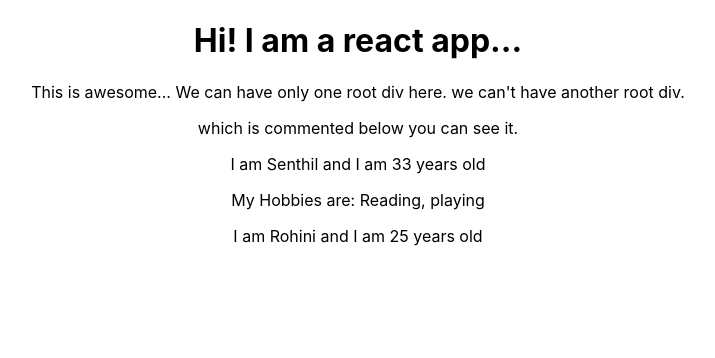
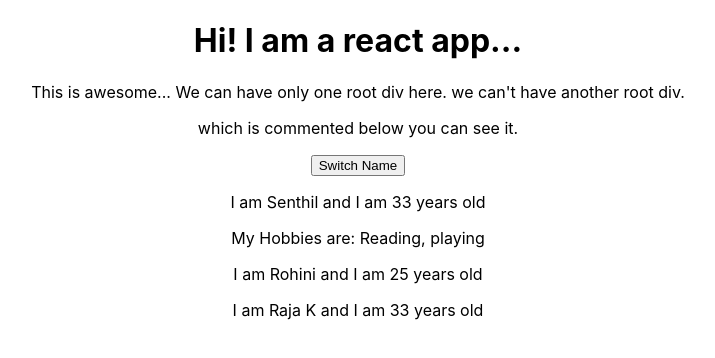
Before and after one commit to sentraja/my-app, a React (Create React App) app: page / in a window 1280 px wide. Shown: the top 358 px of the page, without its empty margins (282-997 px from the left). Built offline with nearby package versions, Linux system fonts and the light colour scheme.

Commit message:
Introducution with the state and cerated a sample state and just started

```diff
--- a/src/App.js
+++ b/src/App.js
@@ -3,6 +3,17 @@ import logo from './logo.svg';
 import './App.css';
 import Person1 from './Person/Person'; // Person1 should be any name since it get the refernce form the path and it should be in the name we used to create. Then the same namespace has to use at the refernece to include the components here.
 class App extends Component {
+
+  //state which can be manageable within component.
+  state = {
+    persons: [
+      { name: 'Senthil', age: 33 },
+      { name: 'Rohini', age: 25 },
+      { name: 'Raja K', age: 33 }
+    ]
+  }
+
+
   render() {
     return (
       <div className="App">
@@ -10,9 +21,12 @@ class App extends Component {
         <p> This is awesome... We can have only one root div here. we can't have another root div.</p>
         <p> which is commented below you can see it.</p>
 
+        <button> Switch Name</button>
 
-        <Person1 name="Senthil" age="33">My Hobbies are: Reading, playing</Person1>
-        <Person1 name="Rohini" age="25" />
+ {/* this keyword referes the class and the state and the elets respectively */}
+        <Person1 name={this.state.persons[0].name} age={this.state.persons[0].age}>My Hobbies are: Reading, playing</Person1>
+        <Person1 name={this.state.persons[1].name} age={this.state.persons[1].age} />
+        <Person1 name={this.state.persons[2].name} age={this.state.persons[2].age} />
 
         {/* The first character should be in capital to make difference from the reserved HTML keyword like div - Div and so on. */}
 
```
